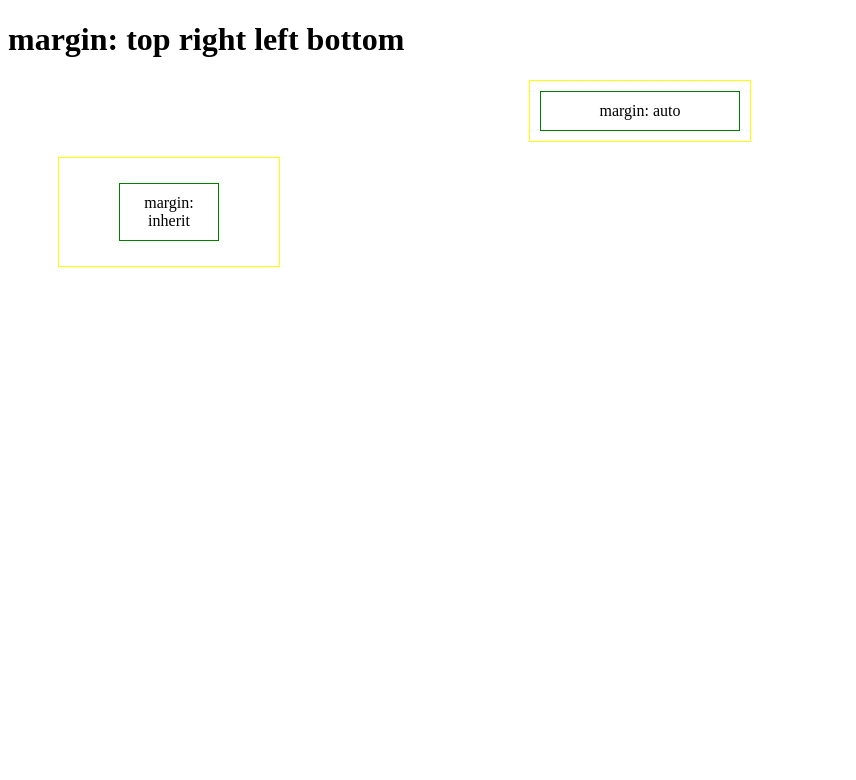
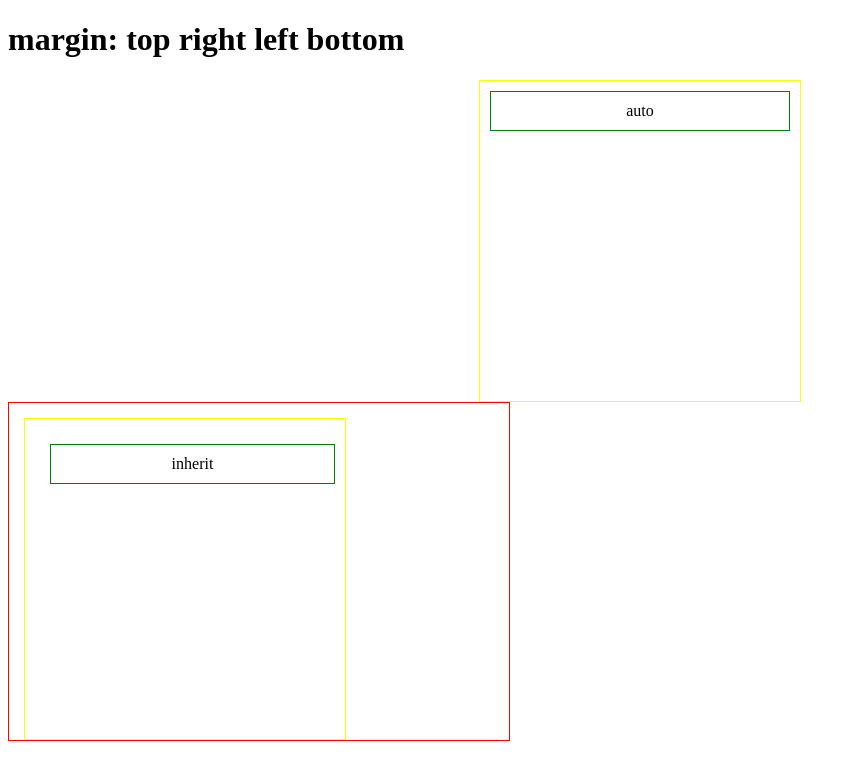
Before and after one commit to trinafirefox/cssplayground, a plain HTML site: page 2020-May-26th/index.html in a window 1280 px wide. Shown: the whole page, without its empty margins (0-856 px from the left). Drawn offline with Linux system fonts and the light colour scheme.

Commit message:
modified project 3

```diff
--- a/2020-May-26th/index.html
+++ b/2020-May-26th/index.html
@@ -1,18 +1,21 @@
 <!DOCTYPE html>
 <html lang="en">
-<head>
-    <meta charset="UTF-8">
-    <meta name="viewport" content="width=device-width, initial-scale=1.0">
+  <head>
+    <meta charset="UTF-8" />
+    <meta name="viewport" content="width=device-width, initial-scale=1.0" />
     <title>2020 May 26th</title>
-    <link rel="stylesheet" href="style.css">
-</head>
-<body>
+    <link rel="stylesheet" href="style.css" />
+  </head>
+  <body>
     <h1>margin: top right left bottom</h1>
     <div class="div-container1">
-        <div id="div1">margin: auto</div>
+      <div id="div1"> auto</div>
     </div>
-    <div class="div-container2">
-        <div id="div2">margin: inherit</div>
+    <div id="bigdiv">
+      <div class="div-container2">
+        <div id="div2"> inherit</div>
+      </div>
+      <div id="smalldiv"></div>
     </div>
-</body>
+  </body>
 </html>
--- a/2020-May-26th/style.css
+++ b/2020-May-26th/style.css
@@ -1,6 +1,7 @@
 .div-container1 {
   border: 1px solid yellow;
-    width: 200px;
+  width: 300px;
+  height: 300px;
   padding: 10px;
   text-align: center;
   margin: auto;
@@ -8,10 +9,12 @@
 
 .div-container2 {
   border: 1px solid yellow;
-    width: 200px;
+  width: 300px;
+  height: 300px;
   padding: 10px;
   text-align: center;
-    margin: 15px 50px;
+  margin-left: 15px ;
+  margin-top: 15px;
 }
 
 #div1 {
@@ -21,7 +24,13 @@
 }
 
 #div2 {
-    margin: inherit;
+  margin-left: inherit;
+  margin-top: inherit;
   border: 1px solid green;
   padding: 10px;
 }
+
+#bigdiv {
+  width: 500px;
+  border: 1px solid red;
+}
```
Lines whose indentation alone changed are shown as unchanged.
